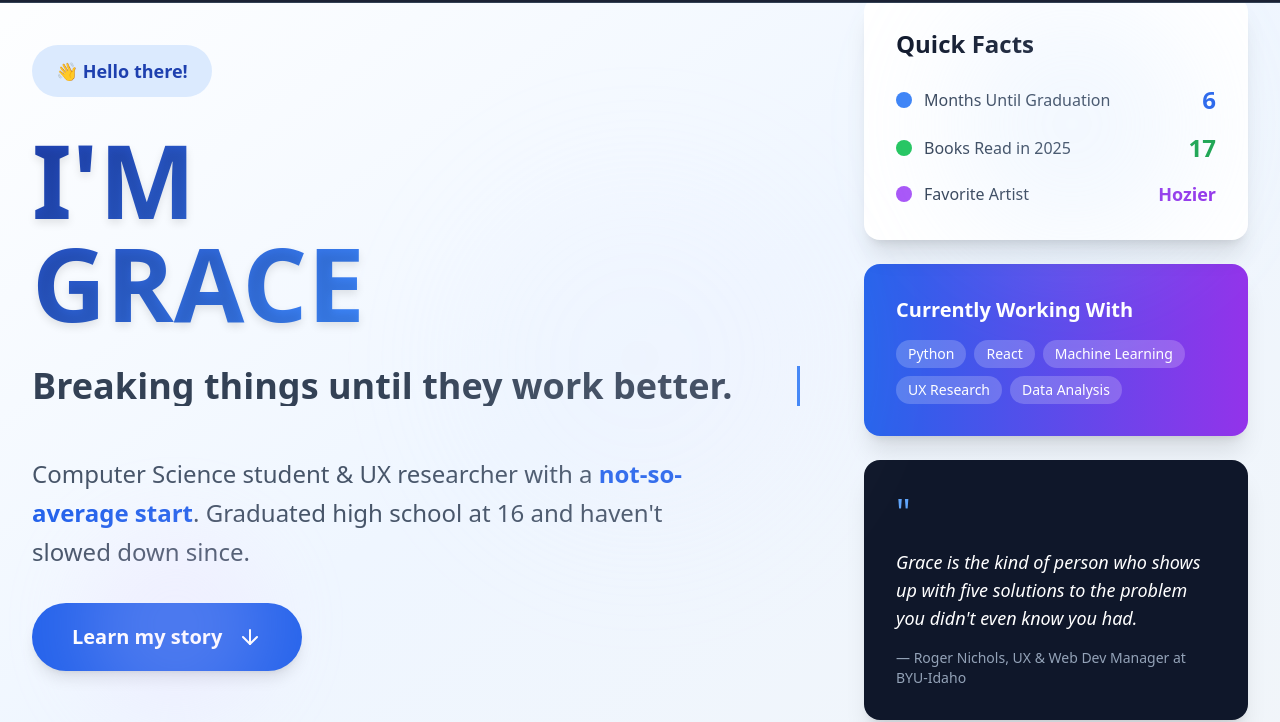
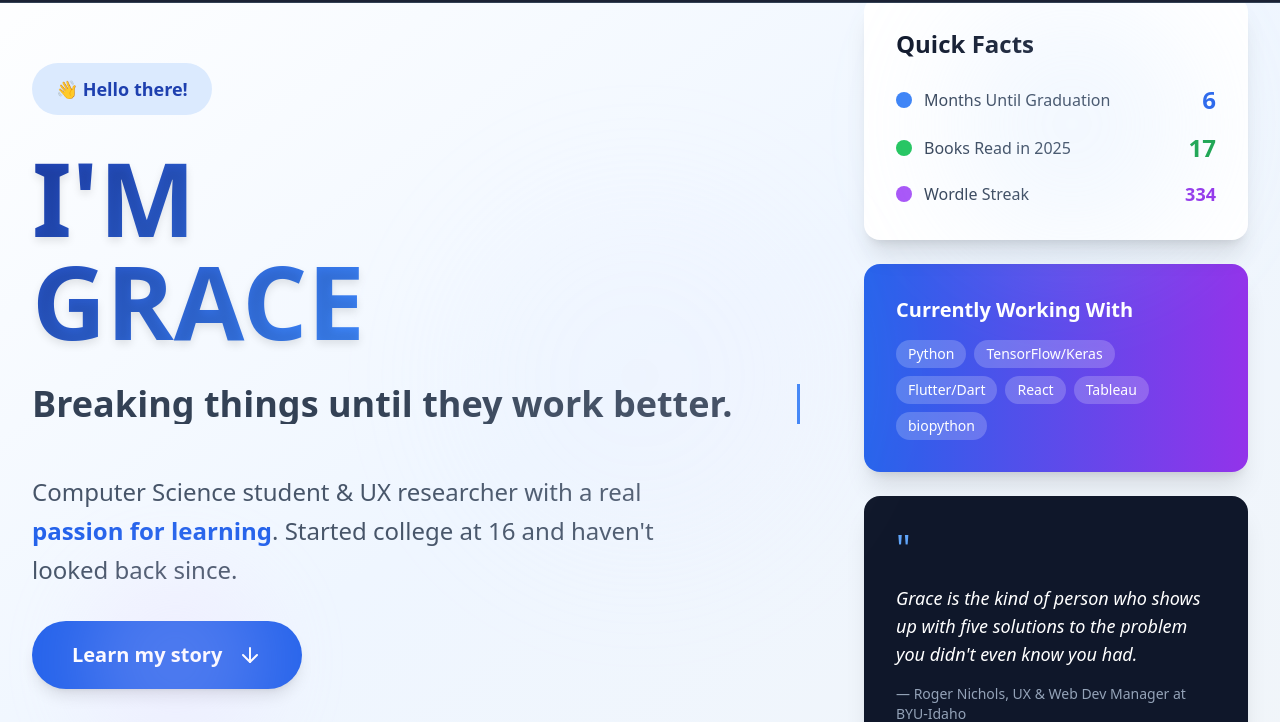
Before and after one commit to gracekazmierski/personal_webpage, a plain HTML site: page about.html in a window 1280 px wide. Shown: the part 84-806 px from the top of the page. Drawn offline with nearby package versions, Linux system fonts and the light colour scheme.

Commit message:
about update

```diff
--- a/about.html
+++ b/about.html
@@ -167,9 +167,9 @@
 
                         <div class="max-w-2xl">
                             <p class="text-2xl text-slate-600 leading-relaxed mb-8 font-light">
-                                Computer Science student & UX researcher with a
-                                <span class="font-semibold text-blue-600">not-so-average start</span>.
-                                Graduated high school at 16 and haven't slowed down since.
+                                Computer Science student & UX researcher with a real
+                                <span class="font-semibold text-blue-600">passion for learning</span>.
+                                Started college at 16 and haven't looked back since.
                             </p>
 
                             <a href="#story" class="inline-flex items-center px-10 py-5 bg-blue-600 text-white font-semibold rounded-full hover:bg-blue-700 transition-colors shadow-lg text-xl">
@@ -202,9 +202,9 @@
                                 <div class="flex items-center justify-between">
                                     <div class="flex items-center space-x-3">
                                         <div class="w-4 h-4 bg-purple-500 rounded-full"></div>
-                                        <span class="text-slate-700 font-medium">Favorite Artist</span>
+                                        <span class="text-slate-700 font-medium">Wordle Streak</span>
                                     </div>
-                                    <span class="text-lg font-semibold text-purple-600">Hozier</span>
+                                    <span class="text-lg font-semibold text-purple-600">334</span>
                                 </div>
                             </div>
                         </div>
@@ -214,10 +214,11 @@
                             <h3 class="text-xl font-bold mb-4">Currently Working With</h3>
                             <div class="flex flex-wrap gap-2">
                                 <span class="px-3 py-1 bg-white/20 rounded-full text-sm font-medium">Python</span>
+                                <span class="px-3 py-1 bg-white/20 rounded-full text-sm font-medium">TensorFlow/Keras</span>
+                                <span class="px-3 py-1 bg-white/20 rounded-full text-sm font-medium">Flutter/Dart</span>
                                 <span class="px-3 py-1 bg-white/20 rounded-full text-sm font-medium">React</span>
-                                <span class="px-3 py-1 bg-white/20 rounded-full text-sm font-medium">Machine Learning</span>
-                                <span class="px-3 py-1 bg-white/20 rounded-full text-sm font-medium">UX Research</span>
-                                <span class="px-3 py-1 bg-white/20 rounded-full text-sm font-medium">Data Analysis</span>
+                                <span class="px-3 py-1 bg-white/20 rounded-full text-sm font-medium">Tableau</span>
+                                <span class="px-3 py-1 bg-white/20 rounded-full text-sm font-medium">biopython</span>
                             </div>
                         </div>
 
```
